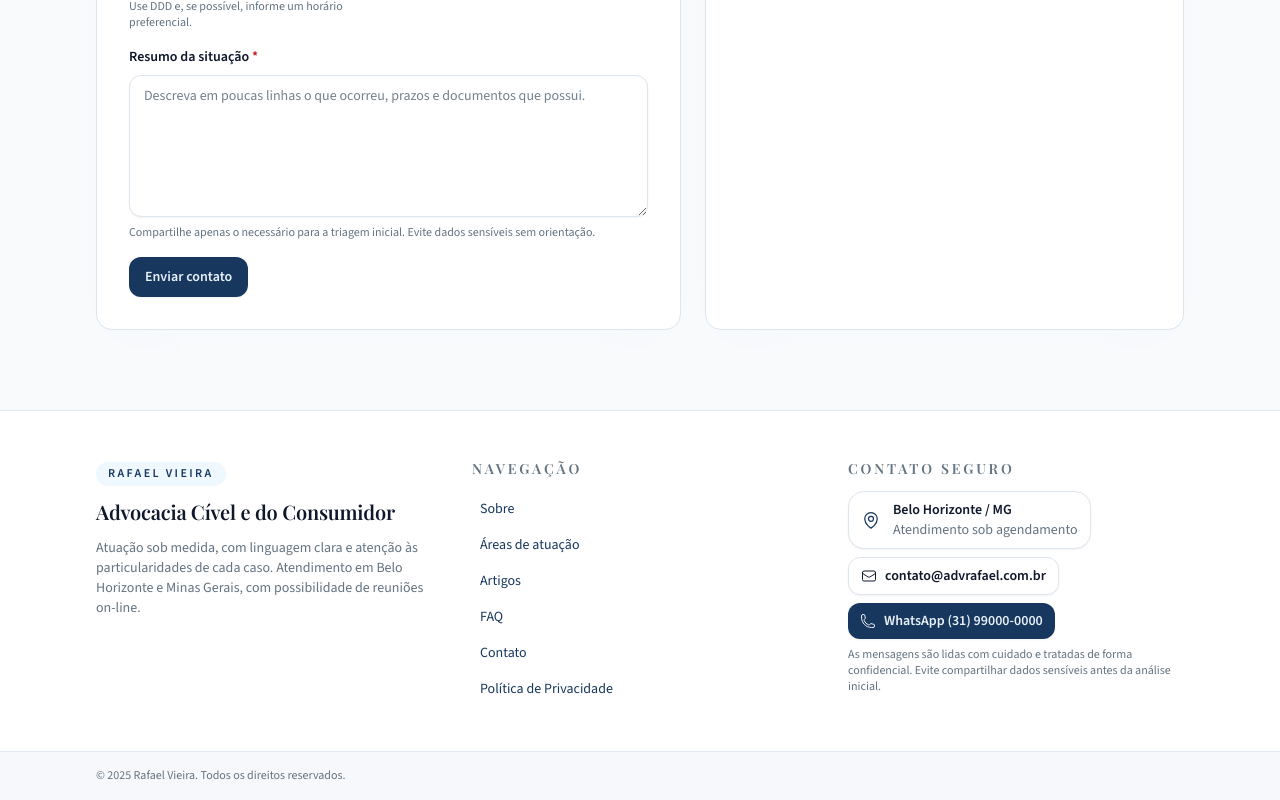
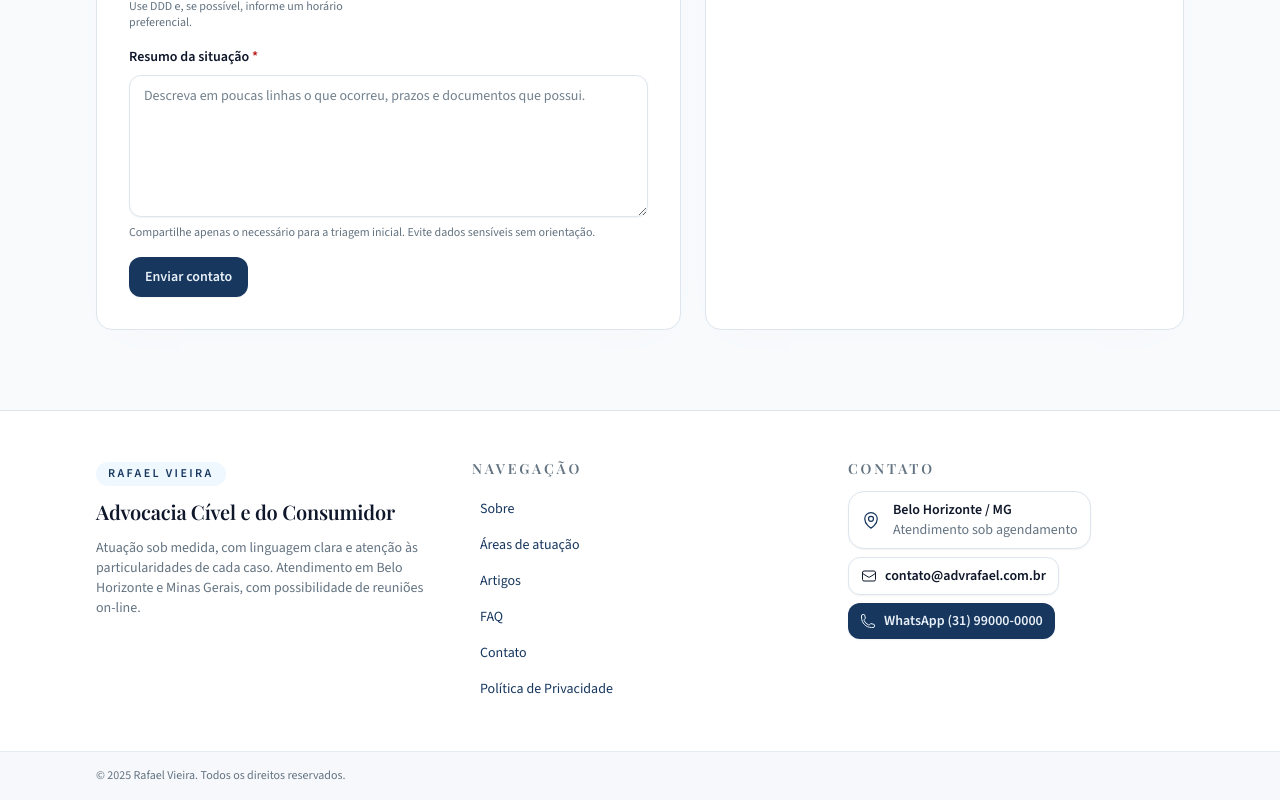
Before and after one commit to TechBeme/advrafael, a Next.js app: page /contato in a window 1280 px wide. Shown: the part 694-1494 px from the top of the page. Built offline with nearby package versions, Linux system fonts and the light colour scheme; no server answers.

Commit message:
chore: simplify footer contact section

```diff
--- a/components/layout/Footer.tsx
+++ b/components/layout/Footer.tsx
@@ -54,7 +54,7 @@ export default function Footer() {
 
                 <div className="space-y-3">
                     <h4 className="text-sm font-semibold uppercase tracking-[0.2em] text-muted">
-                        Contato seguro
+                        Contato
                     </h4>
                     <div className="space-y-2 text-sm text-ink">
                         <div className="inline-flex items-center gap-3 rounded-lg border border-border bg-white px-3 py-2 shadow-sm">
@@ -83,10 +83,6 @@ export default function Footer() {
                                 WhatsApp {CONTACT.phoneDisplay}
                             </a>
                         </div>
-                        <p className="text-xs text-muted">
-                            As mensagens são lidas com cuidado e tratadas de forma confidencial. Evite
-                            compartilhar dados sensíveis antes da análise inicial.
-                        </p>
                     </div>
                 </div>
             </Container>
```
